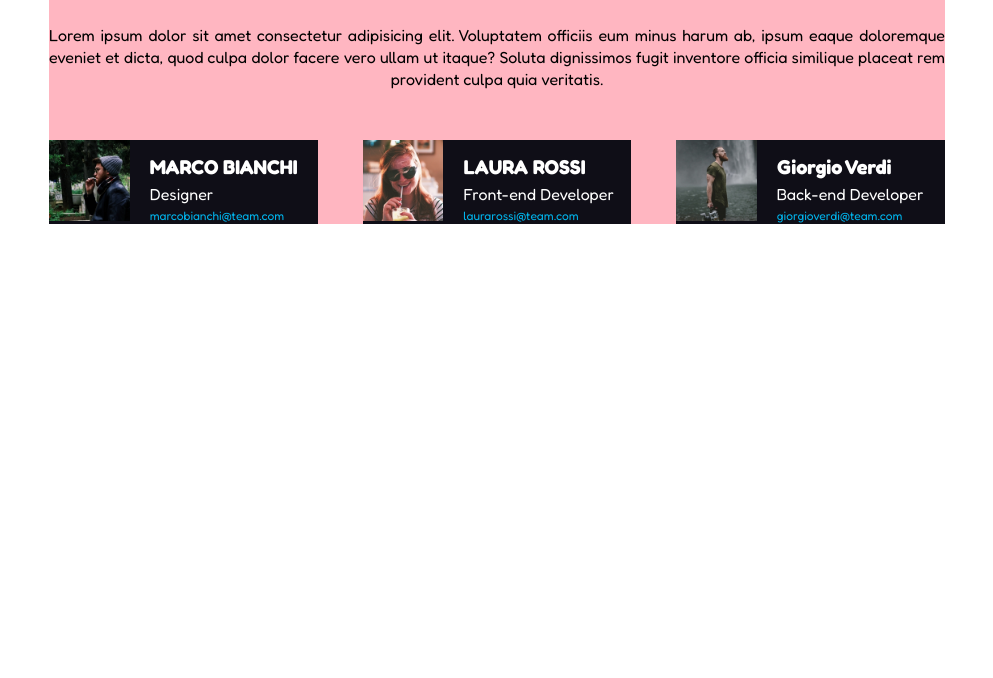
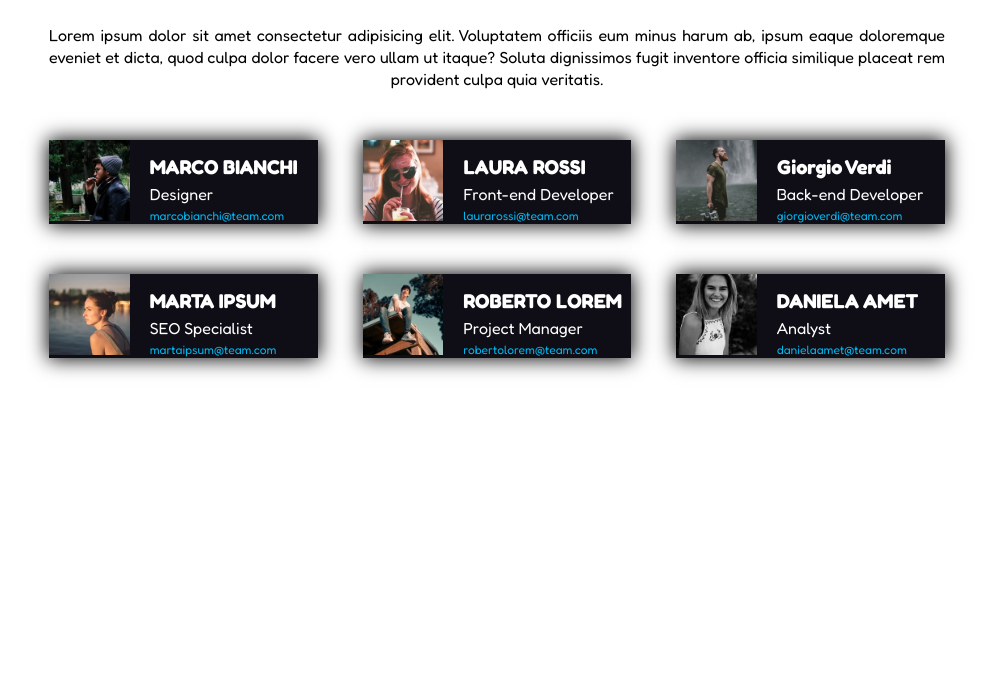
Before and after one commit to Zinni22/html-css-float-cards, a plain HTML site: page index.html in a window 1280 px wide. Shown: the part 122-800 px from the top of the page, without its empty margins (143-1136 px from the left). Drawn offline with Linux system fonts and the light colour scheme.

Commit message:
Esercizio finito

```diff
--- a/css/style.css
+++ b/css/style.css
@@ -21,7 +21,6 @@ main{
 }
 .container{
     width:70%;
-    background-color: lightpink;
     margin: auto;
 }
 h1{
@@ -48,8 +47,9 @@ h1{
     float:left;
     margin-right:5%;
     margin-top:50px;
+    box-shadow: 0px 0px 19px 1px #000000;
 }
-.card:nth-child(3){
+.card:nth-child(3), .card:nth-child(6){
     margin-right: 0;
 }
 img{
@@ -62,7 +62,6 @@ h2{
     margin-top:15px;
     margin-bottom:5px;
 }
-
 span{
     font-size: 12px;
     color: #01b5ed;
--- a/index.html
+++ b/index.html
@@ -29,6 +29,7 @@
                     similique placeat rem provident culpa quia veritatis.
                 </p>
             </section>
+            <!-- fine prima section -->
 
             <!-- seconda section -->
             <section>
@@ -53,9 +54,33 @@
                     <p>Back-end Developer</p>
                     <span>giorgioverdi@team.com</span>
                 </div>
+            </section>
+            <!-- fine seconda section -->
 
+            <!-- terza section -->
+            <section>
+                <div class="card clearfix">
+                    <img src="img/female2.png" alt="Marta Ipsum">
+                    <h2>MARTA IPSUM</h2>
+                    <p>SEO Specialist</p>
+                    <span>martaipsum@team.com</span>
+                </div>
+
+                <div class="card clearfix">
+                    <img src="img/male3.png" alt="Roberto Lorem">
+                    <h2>ROBERTO LOREM</h2>
+                    <p>Project Manager</p>
+                    <span>robertolorem@team.com</span>
+                </div>
+
+                <div class="card clearfix">
+                    <img src="img/female3.png" alt="Daniela Amet">
+                    <h2>DANIELA AMET</h2>
+                    <p>Analyst</p>
+                    <span>danielaamet@team.com</span>
+                </div>
             </section>
-
+            <!-- fine terza section -->
 
         </div>
     </main>
```
